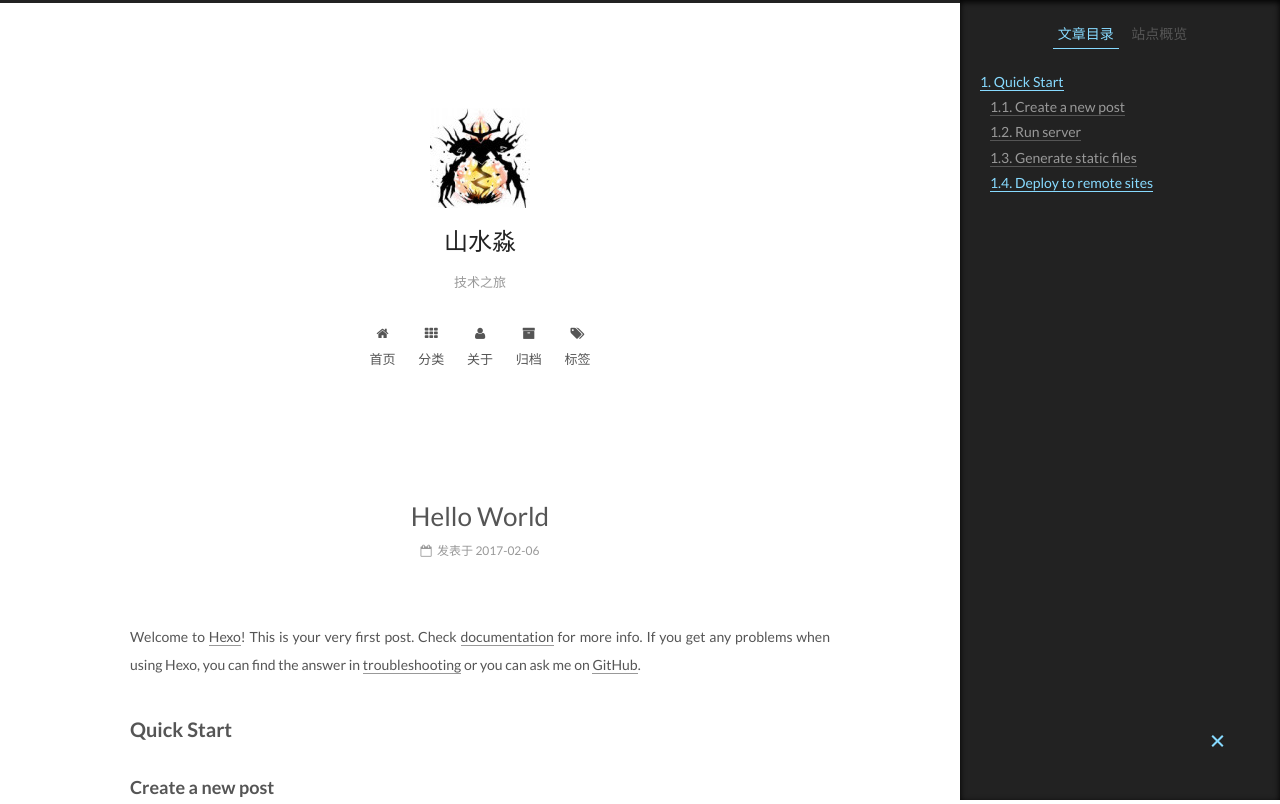
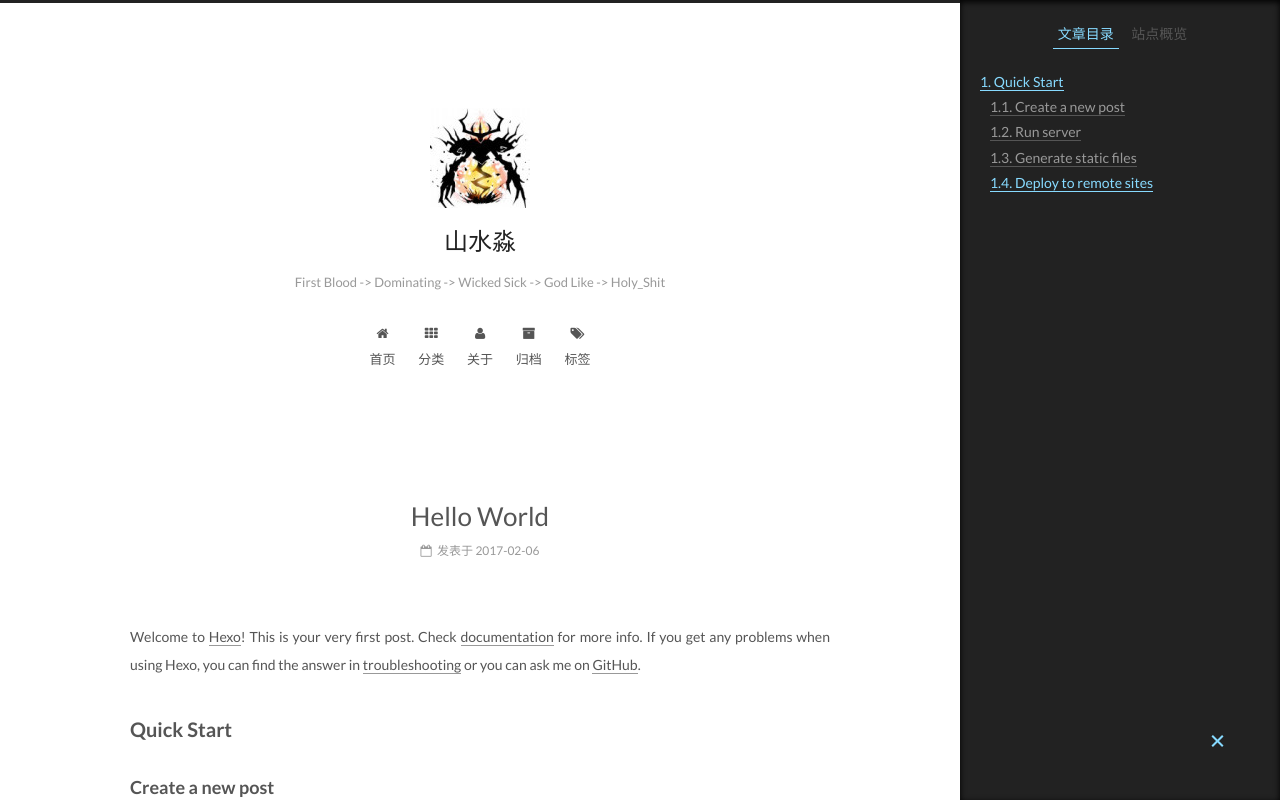
Before and after one commit to ysm20140508/blog, a plain HTML site: page 2017/02/06/hello-world/index.html in a window 1280 px wide. Shown: the top 804 px of the page. Drawn offline with Linux system fonts and the light colour scheme.

Commit message:
Site updated: 2017-02-07 01:02:03

```diff
--- a/2017/02/06/hello-world/index.html
+++ b/2017/02/06/hello-world/index.html
@@ -173,7 +173,7 @@ Quick">
     </a>
   </div>
 
-      <p class="site-subtitle">技术之旅</p>
+      <p class="site-subtitle">First Blood -> Dominating -> Wicked Sick -> God Like -> Holy_Shit</p>
 
 </div>
 
```
Also changed, not shown: archives/2017/02/index.html (+1 -1 lines), archives/2017/index.html (+1 -1 lines), archives/index.html (+1 -1 lines), index.html (+1 -1 lines).
